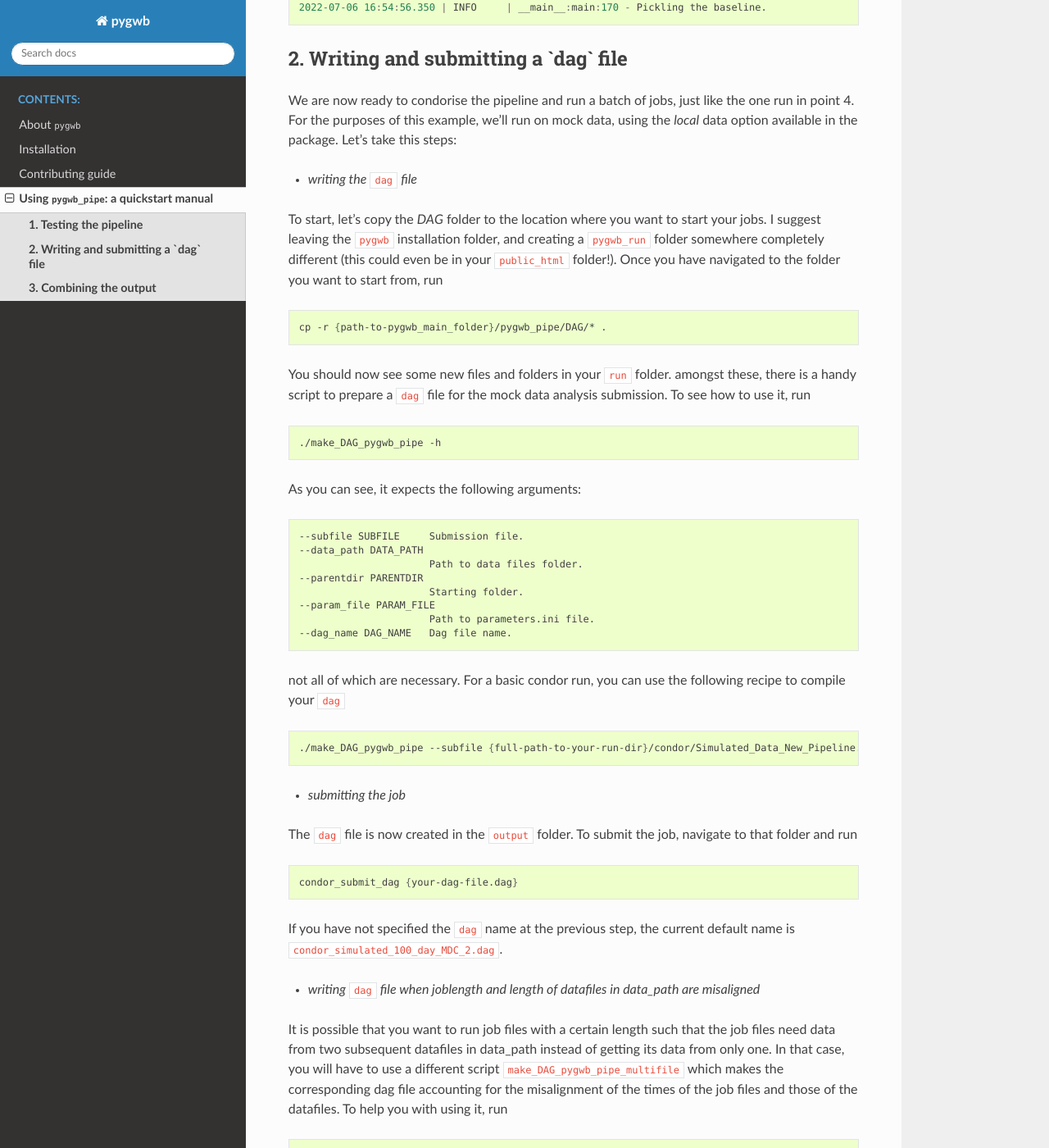
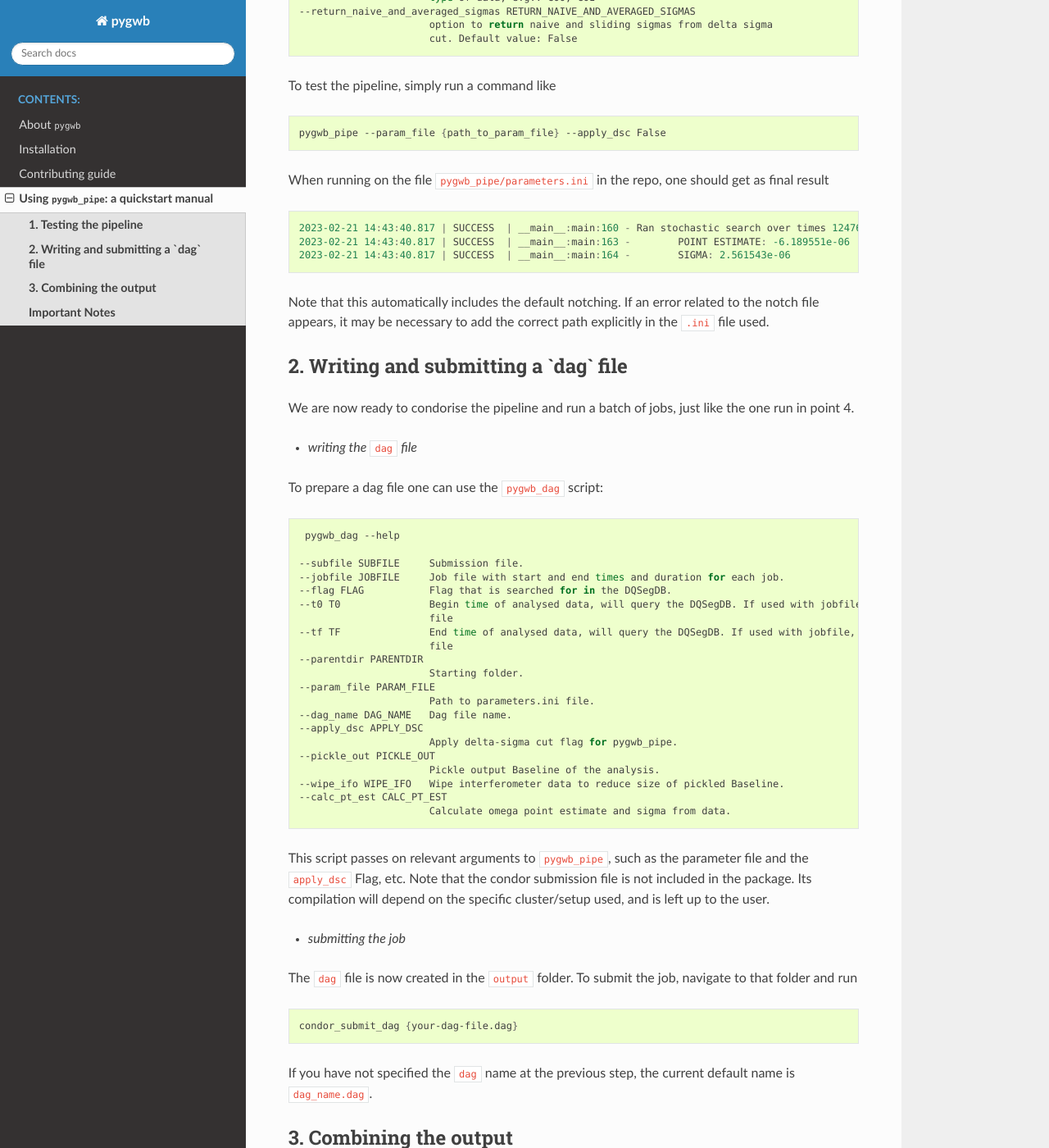
Before and after one commit to a-renzini/pygwb, a Sphinx documentation site: the page built from docs/pipeline.rst, in a window 1280 px wide and 1400 px high, scrolled down 1970 px. Shown: the whole window at 82% size. Built offline with Sphinx 7.4.7 and the Read the Docs theme 2.0.0, drawn with Linux system fonts in a browser that asks for light colours; pages that are not in the unit, such as notebooks, are missing from menus; the version number could not be read and is left out; some of the changed text lies outside the part shown.

Commit message:
Update pipeline.rst

```diff
--- a/docs/pipeline.rst
+++ b/docs/pipeline.rst
@@ -23,29 +23,38 @@
                         Location to save output to.
   --calc_pt_est CALC_PT_EST
                         Calculate omega point estimate and sigma from data.
+  --apply_dsc APPLY_DSC
+                        Apply delta sigma cut when calculating final output.
   --pickle_out PICKLE_OUT
                         Pickle output Baseline of the analysis.
   --wipe_ifo WIPE_IFO   Wipe interferometer data to reduce size of pickled Baseline.
   --t0 T0               Initial time.
   --tf TF               Final time.
   --data_type DATA_TYPE
-                        Type of data to access/download; options are private, public, local. Default is public.
-  --channel CHANNEL     Channel name; needs to match an existing channel. Default is "GWOSC-16KHZ_R1_STRAIN"
+                        Type of data to access/download; options are private,
+                        public, local. Default is public.
+  --channel CHANNEL     Channel name; needs to match an existing channel. Default is
+                        "GWOSC-16KHZ_R1_STRAIN"
   --new_sample_rate NEW_SAMPLE_RATE
-                        Sample rate to use when downsampling the data (Hz). Default is 4096 Hz.
+                        Sample rate to use when downsampling the data (Hz). Default
+                        is 4096 Hz.
   --input_sample_rate INPUT_SAMPLE_RATE
                         Sample rate of the read data (Hz). Default is 16384 Hz.
   --cutoff_frequency CUTOFF_FREQUENCY
-                        Lower frequency cutoff; applied in filtering in preprocessing (Hz). Default is 11 Hz.
+                        Lower frequency cutoff; applied in filtering in
+                        preprocessing (Hz). Default is 11 Hz.
   --segment_duration SEGMENT_DURATION
-                        Duration of the individual segments to analyse (seconds). Default is 192 seconds.
+                        Duration of the individual segments to analyse (seconds).
+                        Default is 192 seconds.
   --number_cropped_seconds NUMBER_CROPPED_SECONDS
-                        Number of seconds to crop at the start and end of the analysed data (seconds). Default is 2 seconds.
+                        Number of seconds to crop at the start and end of the
+                        analysed data (seconds). Default is 2 seconds.
   --window_downsampling WINDOW_DOWNSAMPLING
                         Type of window to use in preprocessing. Default is "hamming"
   --ftype FTYPE         Type of filter to use in downsampling. Default is "fir"
   --frequency_resolution FREQUENCY_RESOLUTION
-                        Frequency resolution of the final output spectrum (Hz). Default is 1\/32 Hz.
+                        Frequency resolution of the final output spectrum (Hz).
+                        Default is 1\/32 Hz.
   --polarization POLARIZATION
                         Polarisation type for the overlap reduction function calculation; options are scalar, vector, tensor. Default is tensor.
   --alpha ALPHA         Spectral index to filter the data for. Default is 0.
@@ -54,32 +63,42 @@
   --fhigh FHIGH         Higher frequency to include in the analysis (Hz). Default is 1726 Hz.
   --coarse_grain COARSE_GRAIN
                         Whether to apply coarse graining to the spectra. Default is 0.
-  --interferometer_list INTERFEROMETER_LIST
-                        List of interferometers to run the analysis with. Default is ["H1", "L1"]
-  --local_data_path_dict LOCAL_DATA_PATH_DICT
-                        Dictionary of local data, if the local data option is chosen. Default is empty.
+  --interferometer_list INTERFEROMETER_LIST [INTERFEROMETER_LIST ...]
+                        List of interferometers to run the analysis with. Default is
+                        ["H1", "L1"]
+  --local_data_path LOCAL_DATA_PATH
+                        Path(s) to local data, if the local data option is chosen.
+                        Default is empty.
   --notch_list_path NOTCH_LIST_PATH
                         Path to the notch list file. Default is empty.
   --N_average_segments_welch_psd N_AVERAGE_SEGMENTS_WELCH_PSD
-                        Number of segments to average over when calculating the psd with Welch method. Default is 2.
+                        Number of segments to average over when calculating the psd
+                        with Welch method. Default is 2.
   --window_fft_dict WINDOW_FFT_DICT
-                        Dictionary containing name and parameters relative to which window to use when producing fftgrams for psds and csds. Default is "hann".
+                        Dictionary containing name and parameters relative to which
+                        window to use when producing fftgrams for psds and csds.
+                        Default is "hann".
   --calibration_epsilon CALIBRATION_EPSILON
-                        Calibation coefficient. Default is 0.
+                        Calibation coefficient. Default 0.
   --overlap_factor OVERLAP_FACTOR
-                        Factor by which to overlap consecutive segments for analysis. Default is 0.5 (50% overlap)
+                        Factor by which to overlap consecutive segments for
+                        analysis. Default is 0.5 (50% overlap)
   --zeropad_csd ZEROPAD_CSD
                         Whether to zeropad the csd or not. Default is True.
   --delta_sigma_cut DELTA_SIGMA_CUT
                         Cutoff value for the delta sigma cut. Default is 0.2.
-  --alphas_delta_sigma_cut ALPHAS_DELTA_SIGMA_CUT
-                        List of spectral indexes to use in delta sigma cut calculation. Default is [-5, 0, 3].
+  --alphas_delta_sigma_cut ALPHAS_DELTA_SIGMA_CUT [ALPHAS_DELTA_SIGMA_CUT ...]
+                        List of spectral indexes to use in delta sigma cut
+                        calculation. Default is [-5, 0, 3].
   --save_data_type SAVE_DATA_TYPE
-                        Suffix for the output data file. Options are hdf5, npz, json, pickle. Default is json.
+                        Suffix for the output data file. Options are hdf5, npz,
+                        json, pickle. Default is json.
   --time_shift TIME_SHIFT
-                        Seconds to timeshift the data by in preprocessing. Default is 0.
+                        Seconds to timeshift the data by in preprocessing. Default
+                        is 0.
   --gate_data GATE_DATA
-                        Whether to apply self-gating to the data in preprocessing. Default is False.
+                        Whether to apply self-gating to the data in preprocessing.
+                        Default is False.
   --gate_tzero GATE_TZERO
                         Gate tzero. Default is 1.0.
   --gate_tpad GATE_TPAD
@@ -90,9 +109,11 @@
                         Cluster window. Default is 0.5.
   --gate_whiten GATE_WHITEN
                         Whether to whiten when gating. Default is True.
-  --tag TAG             Hint for the read_data function to retrieve one specific type of data, e.g.: C00, C01
+  --tag TAG             Hint for the read_data function to retrieve one specific
+                        type of data, e.g.: C00, C01
   --return_naive_and_averaged_sigmas RETURN_NAIVE_AND_AVERAGED_SIGMAS
-                        option to return naive and sliding sigmas from delta sigma cut. Default value: False
+                        option to return naive and sliding sigmas from delta sigma
+                        cut. Default value: False
 
 To test the pipeline, simply run a command like
 
@@ -104,52 +125,47 @@
 
 .. code-block:: c
 
-   2022-07-06 16:54:56.084 | SUCCESS  | __main__:main:148 - Ran stochastic search over times 1247644138-1247645038
-   2022-10-07 11:48:32.958 | SUCCESS  | __main__:main:162 - 	POINT ESTIMATE: -6.189548e-06
-   2022-10-07 11:48:32.959 | SUCCESS  | __main__:main:163 - 	SIGMA: 2.561543e-06
-   2022-07-06 16:54:56.085 | INFO     | __main__:main:156 - Saving point_estimate and sigma spectrograms, spectra, and final values to file.
-   2022-07-06 16:54:56.085 | INFO     | __main__:main:159 - Saving average psds and csd to file.
-   2022-07-06 16:54:56.350 | INFO     | __main__:main:170 - Pickling the baseline.
+   2023-02-21 14:43:40.817 | SUCCESS  | __main__:main:160 - Ran stochastic search over times 1247644138-1247645038
+   2023-02-21 14:43:40.817 | SUCCESS  | __main__:main:163 -        POINT ESTIMATE: -6.189551e-06
+   2023-02-21 14:43:40.817 | SUCCESS  | __main__:main:164 -        SIGMA: 2.561543e-06
 
+Note that this automatically includes the default notching. If an error related to the notch file appears, it may be necessary to add the correct path explicitly in the ``.ini`` file used.
 
 **2. Writing and submitting a `dag` file**
 =========
 
-We are now ready to condorise the pipeline and run a batch of jobs, just like the one run in point 4. For the purposes of this example, we'll run on mock data, using the `local` data option available in the package. Let's take this steps:
+We are now ready to condorise the pipeline and run a batch of jobs, just like the one run in point 4.
 
 * *writing the* ``dag`` *file*
 
-To start, let's copy the `DAG` folder to the location where you want to start your jobs. I suggest leaving the ``pygwb`` installation folder, and creating a ``pygwb_run`` folder somewhere completely different (this could even be in your ``public_html`` folder!). Once you have navigated to the folder you want to start from, run
+To prepare a dag file one  can use the ``pygwb_dag`` script:
 
 .. code-block:: shell
 
-   cp -r {path-to-pygwb_main_folder}/pygwb_pipe/DAG/* .
-
-You should now see some new files and folders in your ``run`` folder. amongst these, there is a handy script to prepare a ``dag`` file for the mock data analysis submission. To see how to use it, run
-
-.. code-block:: shell
-
-   ./make_DAG_pygwb_pipe -h
-
-As you can see, it expects the following arguments:
-
-.. code-block:: shell
+   pygwb_dag --help
 
   --subfile SUBFILE     Submission file.
-  --data_path DATA_PATH
-                        Path to data files folder.
+  --jobfile JOBFILE     Job file with start and end times and duration for each job.
+  --flag FLAG           Flag that is searched for in the DQSegDB.
+  --t0 T0               Begin time of analysed data, will query the DQSegDB. If used with jobfile, it is an optional argument if one does not wish to analyse the whole job
+                        file
+  --tf TF               End time of analysed data, will query the DQSegDB. If used with jobfile, it is an optional argument if one does not wish to analyse the whole job
+                        file
   --parentdir PARENTDIR
                         Starting folder.
   --param_file PARAM_FILE
                         Path to parameters.ini file.
   --dag_name DAG_NAME   Dag file name.
+  --apply_dsc APPLY_DSC
+                        Apply delta-sigma cut flag for pygwb_pipe.
+  --pickle_out PICKLE_OUT
+                        Pickle output Baseline of the analysis.
+  --wipe_ifo WIPE_IFO   Wipe interferometer data to reduce size of pickled Baseline.
+  --calc_pt_est CALC_PT_EST
+                        Calculate omega point estimate and sigma from data.
 
-
-not all of which are necessary. For a basic condor run, you can use the following recipe to compile your ``dag``
-
-.. code-block:: shell
-
-   ./make_DAG_pygwb_pipe --subfile {full-path-to-your-run-dir}/condor/Simulated_Data_New_Pipeline.sub --data_path /home/arianna.renzini/PROJECTS/SMDC_2021/100_day_test_pygwb/MDC_Generation_2/output/ --param_file {full-path-to-your-installation-dir}/pygwb_pipe/parameters_mock.ini --parentdir {full-path-to-your-run-dir}
+This script passes on relevant arguments to ``pygwb_pipe``, such as the parameter file and the ``apply_dsc`` Flag, etc.
+Note that the condor submission file is not included in the package. Its compilation will depend on the specific cluster/setup used, and is left up to the user.
 
 * *submitting the job*
 
@@ -159,30 +175,7 @@
 
    condor_submit_dag {your-dag-file.dag}
 
-If you have not specified the ``dag`` name at the previous step, the current default name is ``condor_simulated_100_day_MDC_2.dag``.
-
-* *writing* ``dag`` *file when joblength and length of datafiles in data_path are misaligned*
-
-It is possible that you want to run job files with a certain length such that the job files need data from two subsequent datafiles in data_path instead of getting its data from only one. In that case, you will have to use a different script ``make_DAG_pygwb_pipe_multifile`` which makes the corresponding dag file accounting for the misalignment of the times of the job files and those of the datafiles. To help you with using it, run
-
-.. code-block:: shell
-
-   ./make_DAG_pygwb_pipe_multifile -h
-
-As you can see, it expects mostly the same arguments as ``make_DAG_pygwb_pipe``. However, there is one (optional) additional argument:
-
-.. code-block:: shell
-
-  --job_duration JOB_DURATION
-                        Each job duration in seconds.
-
-If this argument is not provided, the job_duration will be equal to the file length of the datafiles in ``data_path``. To run this script, you can try:
-
-.. code-block:: shell
-
-   ./make_DAG_pygwb_pipe_multifile --subfile {full-path-to-your-run-dir}/condor/Simulated_Data_New_Pipeline.sub --data_path /home/arianna.renzini/PROJECTS/SMDC_2021/100_day_test_pygwb/MDC_Generation_2/output/ --job_duration 10000 --param_file {full-path-to-your-installation-dir}/pygwb_pipe/parameters_mock.ini --parentdir {full-path-to-your-run-dir}
-
-Submitting this dag file can be done in the same way as described above.
+If you have not specified the ``dag`` name at the previous step, the current default name is ``dag_name.dag``.
 
 **3. Combining the output**
 ==========
@@ -193,12 +186,36 @@
 
    >> pygwb_combine -h
 
-  -h, --help            show this help message and exit
   --data_path DATA_PATH
                         Path to data files folder.
   --alpha ALPHA         Spectral index alpha to use for spectral re-weighting.
   --fref FREF           Reference frequency to use when presenting results.
   --param_file PARAM_FILE
                         Parameter file
-  --h0 H0               Value of h0 to use. Default is 0.7.
+  --h0 H0               Value of h0 to use. Default is pygwb.constants.h0.
   --out_path OUT_PATH   Output path.
+
+This command produces combined spectra in the desired output folder.
+
+**Important Notes**
+==========
+
+**i. Detector--specific parameters**
+
+It is possible to pass detector--specific parameters, both in the ``.ini`` file and through shell. The Syntax is:
+
+.. code-block:: shell
+
+  param = {IFO1:val1 IFO2:val2}
+
+For example, if passing different channel names for Hanford and Livingston:
+
+.. code-block:: shell
+
+  channel = {H1:GWOSC-16KHZ_R1_STRAIN L1:PYGWB-SIMULATED_STRAIN}
+
+When passing through shell, double quotes are required, i.e.,
+
+.. code-block:: shell
+
+  --channel "{H1:GWOSC-16KHZ_R1_STRAIN L1:PYGWB-SIMULATED_STRAIN}"
```
